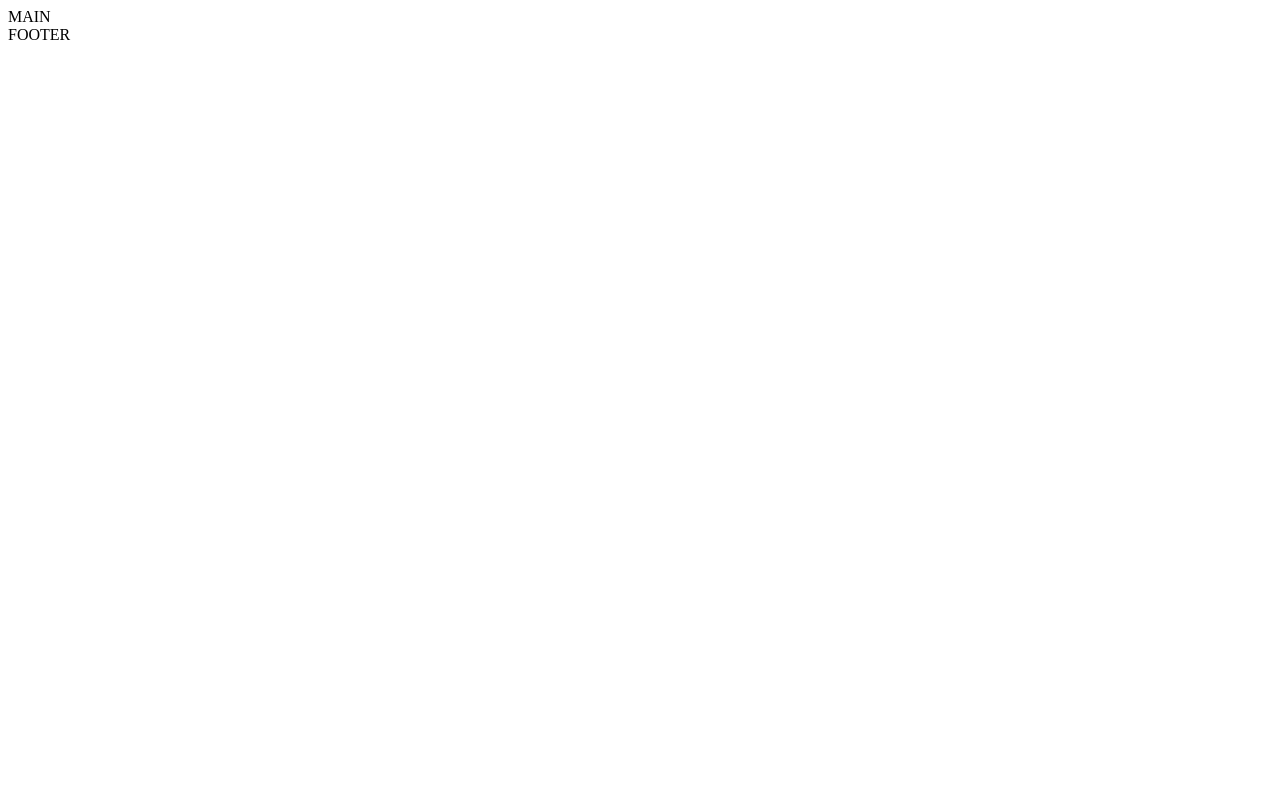
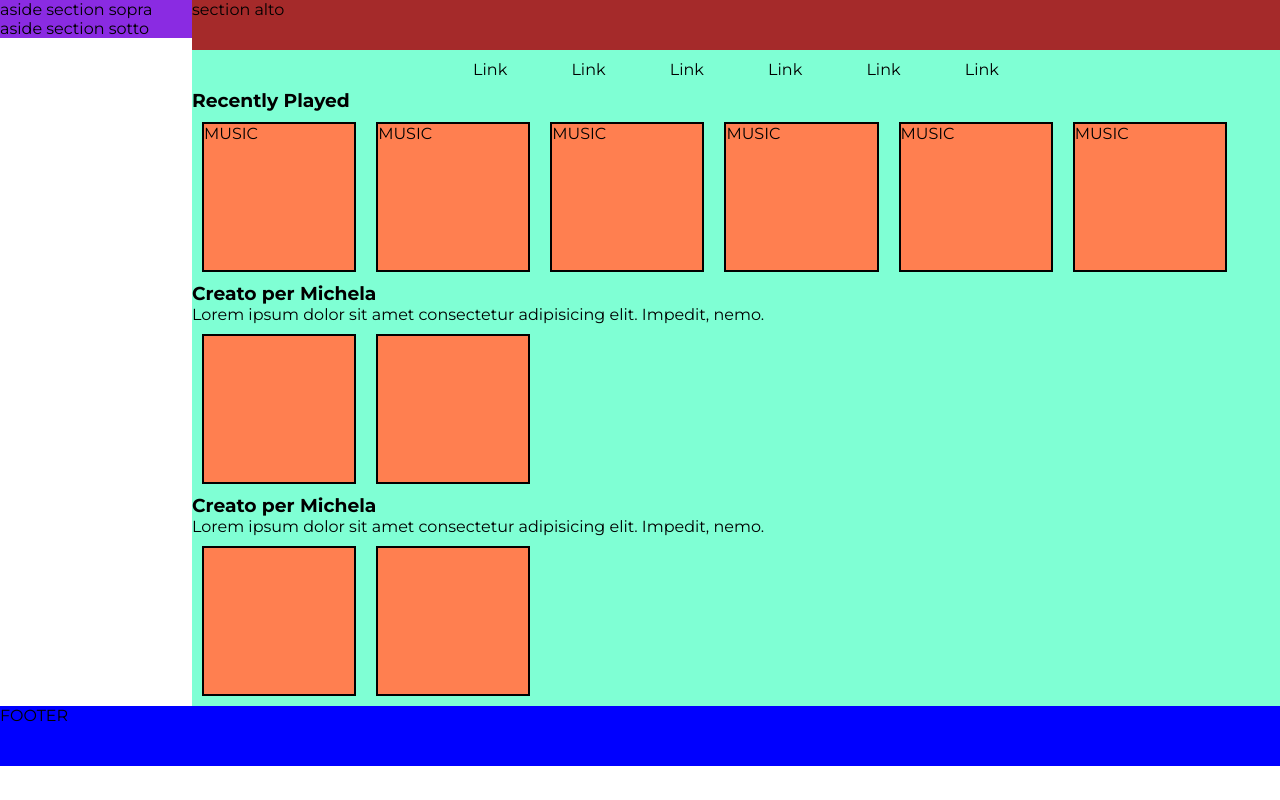
Before and after one commit to Michela30/Spotifyweb, a plain HTML site: page index.html in a window 1280 px wide. Drawn offline with Linux system fonts and the light colour scheme.

Commit message:
struttura

```diff
--- a/css/style.css
+++ b/css/style.css
@@ -1,16 +1,132 @@
+@import url(reset.css);
+@import url(general.css);
+
 
 /*
 MAIN
 */
 
 /*
+--------------------------------
+ASIDE
+--------------------------------
+*/
+.container-flex{
+    display: flex;
+    justify-content: space-between;
+}
+
+/*
+--------------------------------
+CENTRALE MAIN
+--------------------------------
+*/
+.central-main {
+    width: 85%;
+}
+
+.central-main header nav {
+    display: flex;
+    justify-content: center;
+}
+
+.central-main header nav ul li{
+    display: inline-block;
+    list-style: none;
+    padding: .625rem 1.875rem;
+}
+
+.central-main header nav ul li > a{
+   text-decoration: none;
+   color: white;
+}
+
+.music-container{
+    display: flex;
+    flex-wrap: wrap;
+}
+
+.music-box{
+    width: calc(85% / 6);
+    margin: 10px 10px;
+}
+
+.music-box img{
+    width: 100%
+}
+
+
+/*
 FOOTER
 */
+
+footer{
+    height: 3.75rem;
+    position: sticky;
+    bottom: 0;
+}
+
+
+
+
+
+
+
+
+
 
 
 /*
 DEBUG
 */
+.debug main .upgrade-section{
+    background-color: brown;
+    height: 50px;
+}
+
+.debug .central-main{
+    background-color: aquamarine;
+}
+.debug aside{
+    background-color: blueviolet;
+    width: 15%;
+    height: 100%;
+    float: left;
+    position: sticky;
+    top: 0;
+    left: 0;
+}
+
+.debug footer{
+    background-color: blue;
+}
+
+.debug .central-main header nav ul li > a{
+    color: black;
+ }
+
+.debug .music-box{
+    background-color: coral;
+    border: 2px solid black;
+    height: 150px;
+}
+
+
+
+
+
+
+
+
+
+
+
+
+
+
+
+
+
 
 
 /*
--- a/index.html
+++ b/index.html
@@ -18,8 +18,160 @@
 <body class="debug">
 
 
+
     <main>
-        MAIN
+        <div class="container-flex">
+
+
+
+            <!-- section laterale -->
+        <aside>
+            <div class="section-aside">
+                <div class="aside-up">
+                    aside section sopra
+                </div>
+
+                <div class="aside-down">
+                    aside section sotto
+
+                </div>
+            </div>
+        </aside>
+
+
+        <section class="central-main">
+
+            <!-- section in alto -->
+                <section class="upgrade-section">
+                    section alto
+                </section>
+
+                <!-- section centrale -->
+                <header>
+                    <nav>
+                        <ul>
+                            <li>
+                                <a href="">
+                                    Link
+                                </a>
+                            </li>
+
+                            <li>
+                                <a href="">
+                                    Link
+                                </a>
+                            </li>
+
+                            <li>
+                                <a href="">
+                                    Link
+                                </a>
+                            </li>
+
+                            <li>
+                                <a href="">
+                                    Link
+                                </a>
+                            </li>
+
+                            <li>
+                                <a href="">
+                                    Link
+                                </a>
+                            </li>
+
+                            <li>
+                                <a href="">
+                                    Link
+                                </a>
+                            </li>
+                        </ul>
+                    </nav>
+                </header>
+
+                <div>
+                    <h3>
+                        Recently Played
+                    </h3>
+                </div>
+
+                <div>
+                    <div class="music-container">
+
+                        <div class="music-box">
+                            MUSIC
+                        </div>
+
+                        <div class="music-box">
+                            MUSIC
+                        </div>
+
+                        <div class="music-box">
+                            MUSIC
+                        </div>
+
+                        <div class="music-box">
+                            MUSIC
+                        </div>
+
+                        <div class="music-box">
+                            MUSIC
+                        </div>
+
+                        <div class="music-box">
+                            MUSIC
+                        </div>
+                    </div>
+                </div>
+
+                <div>
+                    <h3>
+                        Creato per Michela
+                    </h3>
+                    <p>
+                        Lorem ipsum dolor sit amet consectetur adipisicing elit. Impedit, nemo.
+                    </p>
+                </div>
+
+                <div>
+                    <div class="music-container">
+
+                        <div class="music-box">
+
+                        </div>
+
+                        <div class="music-box">
+
+                        </div>
+
+                    </div>
+                </div>
+
+                <div>
+                    <h3>
+                        Creato per Michela
+                    </h3>
+                    <p>
+                        Lorem ipsum dolor sit amet consectetur adipisicing elit. Impedit, nemo.
+                    </p>
+                </div>
+
+                <div>
+                    <div class="music-container">
+
+                        <div class="music-box">
+
+                        </div>
+
+                        <div class="music-box">
+
+                        </div>
+
+                    </div>
+                </div>
+
+            </section>
+        </div>
 
     </main>
 
```
